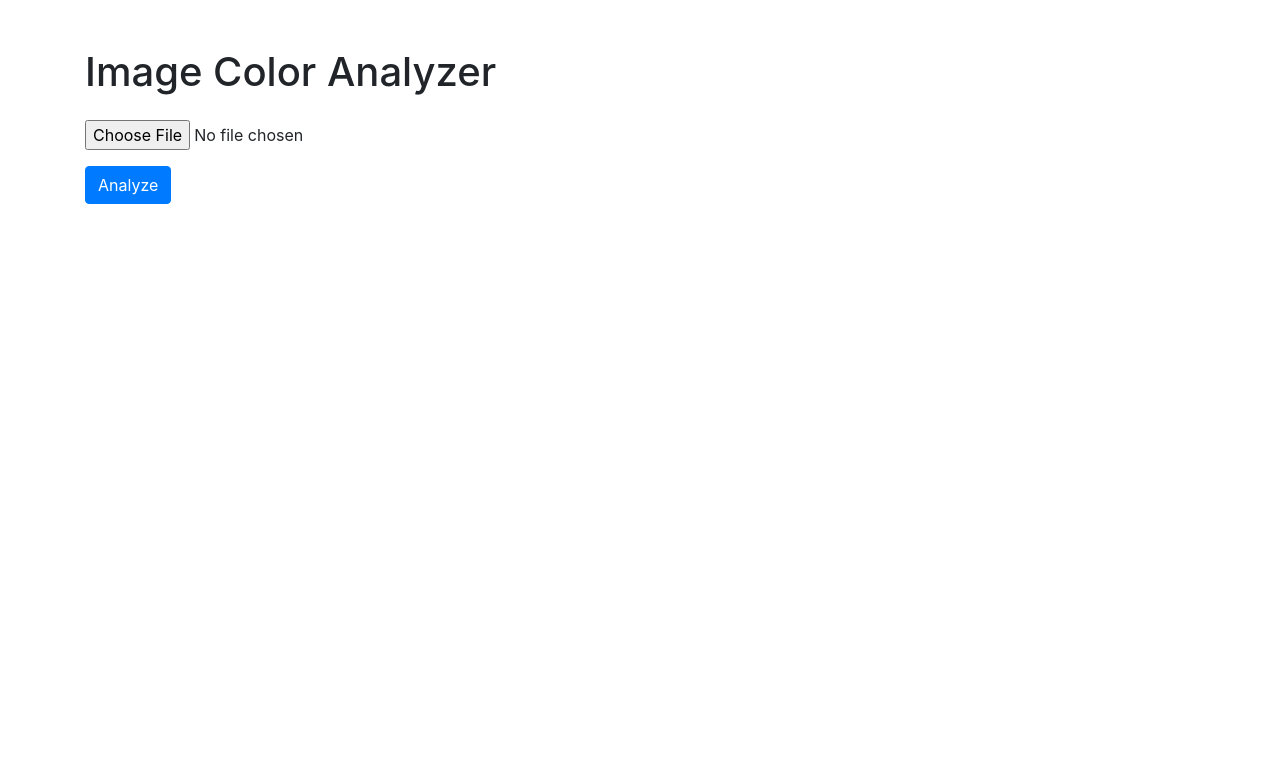
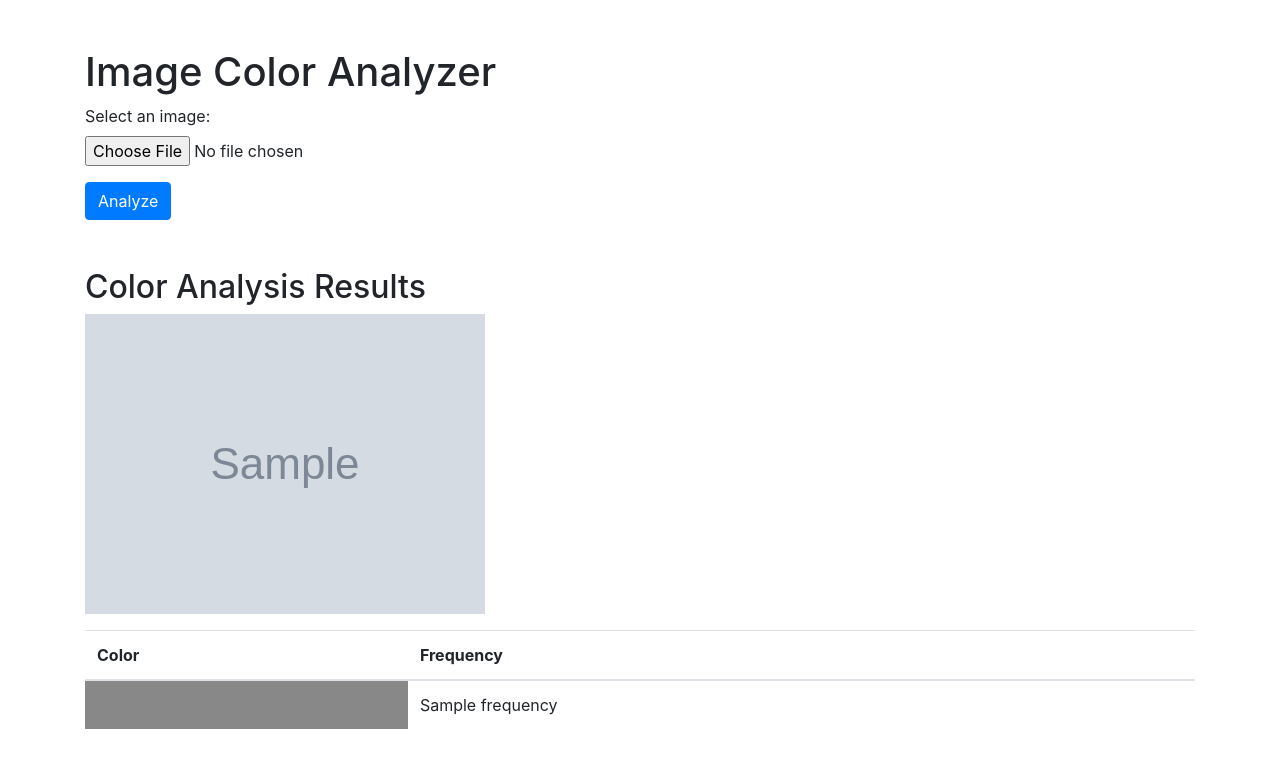
Before and after one commit to BozhidarMindov/Image_Color_Analyzer, a Flask app: template templates/index.html in a window 1280 px wide. Shown: the top 768 px of the page. Run offline with Flask 3, Linux system fonts and the light colour scheme; the template is opened without the code that fills it: most values are stand-ins (such as "Sample title", 1, 10 or a date in 2020); grey boxes marked "Sample" are stand-in pictures; some libraries are stand-ins or nearby versions.

Commit message:
Refactor index.html to render colors

```diff
--- a/templates/index.html
+++ b/templates/index.html
@@ -8,21 +8,46 @@
         <title>Image Color Analyzer</title>
         <link rel="stylesheet" href="https://stackpath.bootstrapcdn.com/bootstrap/4.5.0/css/bootstrap.min.css">
         <link rel="stylesheet" href="/static/css/styles.css"/>
+        <script src="static/js/preview_image.js"></script>
     </head>
     <body>
-        <div class="container mt-5">
-            <h1 class="mb-4">Image Color Analyzer</h1>
-            <form id="upload-form" action="/analyze" method="post" enctype="multipart/form-data">
-                <div id="image-preview-container">
-                    <img id="image-preview" class="img-fluid mb-3" style="display: none;">
-                </div>
+        <div class="container">
+            <h1 class="mt-5">Image Color Analyzer</h1>
+
+            <form action="{{ url_for('index') }}" method="POST" enctype="multipart/form-data">
                 <div class="form-group">
-                    <input type="file" name="image" id="image-input" class="form-control-file" onchange="previewImage(event)">
+                    <label for="image">Select an image:</label>
+                    <div id="image-preview-container">
+                        <img id="image-preview" class="img-fluid mb-3" style="display: none;">
+                    </div>
+                    <input type="file" name="image" id="image" accept="image/*" required class="form-control-file" onchange="previewImage(event)">
                 </div>
                 <button type="submit" class="btn btn-primary">Analyze</button>
             </form>
+
+            {% if color_data %}
+                <div>
+                    <h2 class="mt-5">Color Analysis Results</h2>
+                    <img src="{{ image_path }}" alt="Uploaded Image" style="max-width: 400px;">
+
+                    <table class="table mt-3">
+                        <thead>
+                            <tr>
+                                <th>Color</th>
+                                <th>Frequency</th>
+                            </tr>
+                        </thead>
+                        <tbody>
+                            {% for color, frequency in color_data %}
+                                <tr>
+                                    <td class="color-cell" style="background-color: {{ color }};"></td>
+                                    <td>{{ frequency }}</td>
+                                </tr>
+                            {% endfor %}
+                        </tbody>
+                    </table>
+                </div>
+            {% endif %}
         </div>
-
-        <script src="static/js/preview_image.js"></script>
     </body>
 </html>
```
